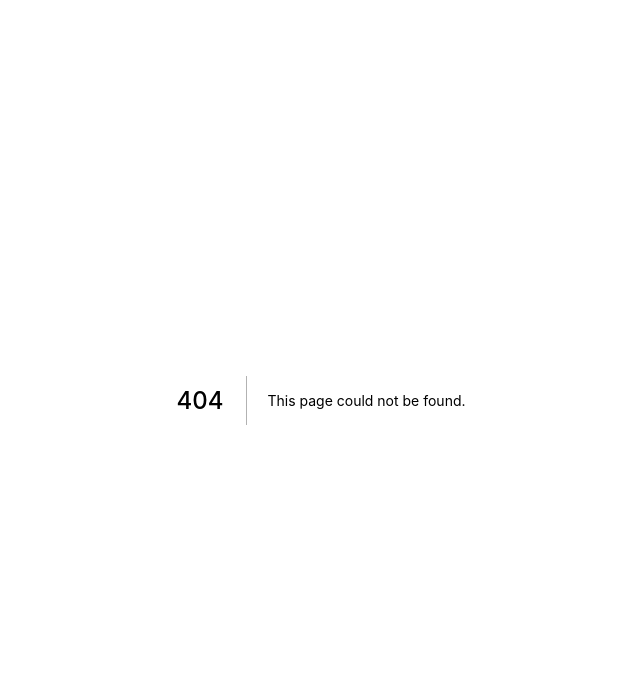
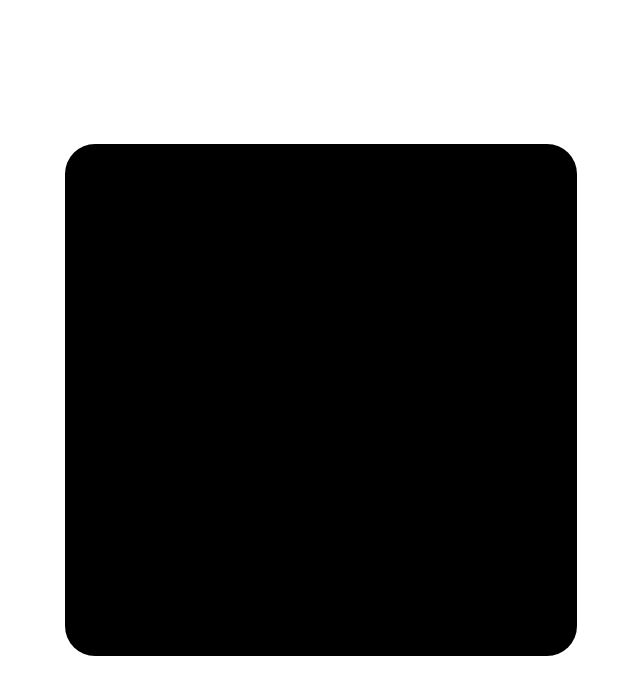
Before and after one commit to sitiahdi/kel2CH10, a Next.js app: page /1/play in a window 1280 px wide. Before the commit this address had no page. Shown: the top 694 px of the page, without its empty margins (319-959 px from the left). Built offline with nearby package versions, Linux system fonts and the light colour scheme.

Commit message:
memisahkan routing game details dengan play. membuat layout playPage

```diff
--- /dev/null
+++ b/pages/[gameId]/play.js
@@ -0,0 +1,31 @@
+import { useEffect, useState } from 'react';
+import styles from '../../styles/playPage.module.css';
+
+
+
+function PlayPage() {
+
+    const [isPlaying, setIsPlaying] = useState(true);
+
+    useEffect(() => {
+        setTimeout(() => {
+            setIsPlaying(false);
+        }, 1500)
+    }, [])
+
+    return (
+        <section className={styles.playPage}>
+            {isPlaying ?
+                <>
+                    <h1>Playing...</h1>
+                </> : <>
+                    <div className={styles.scoringOverlay}>
+
+                    </div>
+                </>
+            }
+        </section>
+    )
+}
+
+export default PlayPage
--- /dev/null
+++ b/styles/playPage.module.css
@@ -0,0 +1,24 @@
+
+
+
+/* CSS Line */
+
+.playPage {
+    width: 100vw;
+    height: 100vh;
+
+    display: flex;
+    justify-content: center;
+    align-items: center;
+}
+
+
+
+.scoringOverlay {
+    aspect-ratio: 1 / 1;
+    width: 40%;
+
+    background-color: black;
+
+    border-radius: 30px;
+}
```
Also changed, not shown: pages/game-details/[gameId].js (renamed from pages/game-details/[gameId]/index.js, +5 -9 lines), pages/game-details/[gameId]/play.js (deleted, +0 -12 lines).
